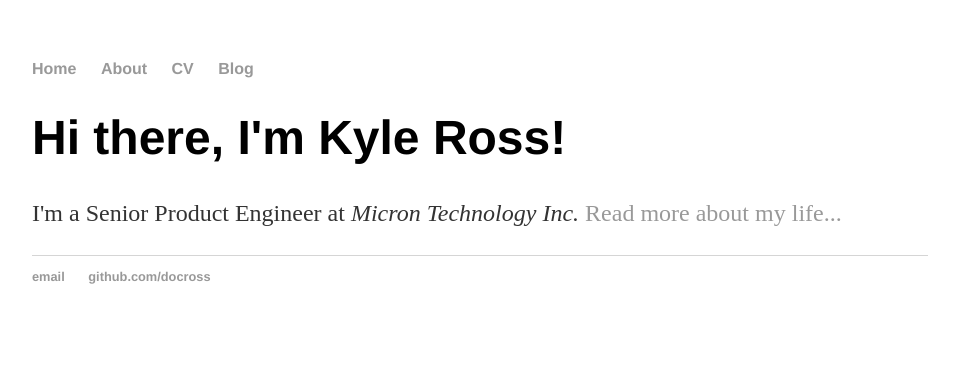
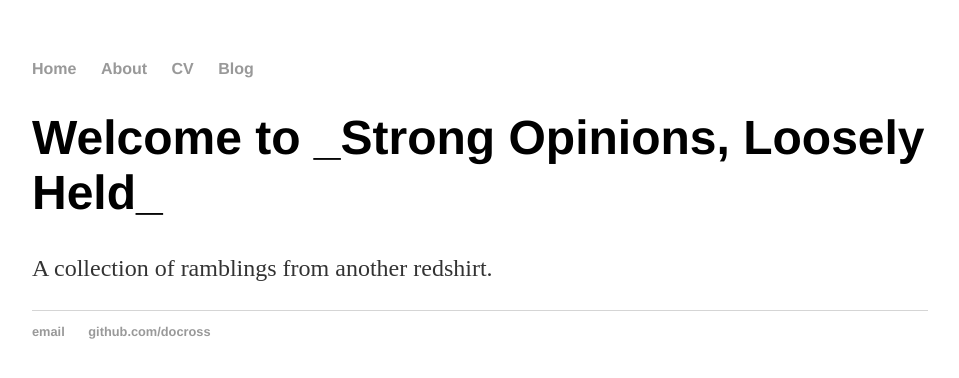
Before and after one commit to docross/docross.github.io, a Jekyll site: the page built from index.html, in a window 1280 px wide. Shown: the top 378 px of the page, without its empty margins (160-1119 px from the left). Built offline with Jekyll 4.4.1, drawn with Linux system fonts in a browser that asks for light colours.

Commit message:
Update index.html

```diff
--- a/index.html
+++ b/index.html
@@ -3,6 +3,6 @@ layout: default
 title: Kyle Ross
 ---
 <div class="blurb">
-	<h1>Hi there, I'm Kyle Ross!</h1>
-	<p>I'm a Senior Product Engineer at <em>Micron Technology Inc.</em> <a href="/about">Read more about my life...</a></p>
+	<h1>Welcome to _Strong Opinions, Loosely Held_</h1>
+	<p>A collection of ramblings from another redshirt.</p>
 </div><!-- /.blurb -->
```
